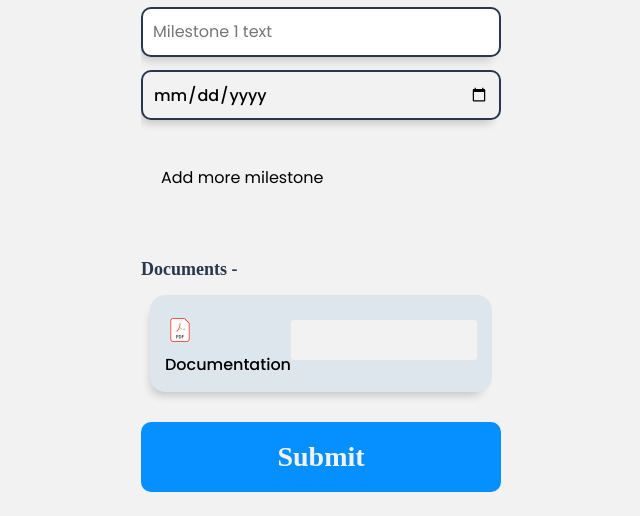
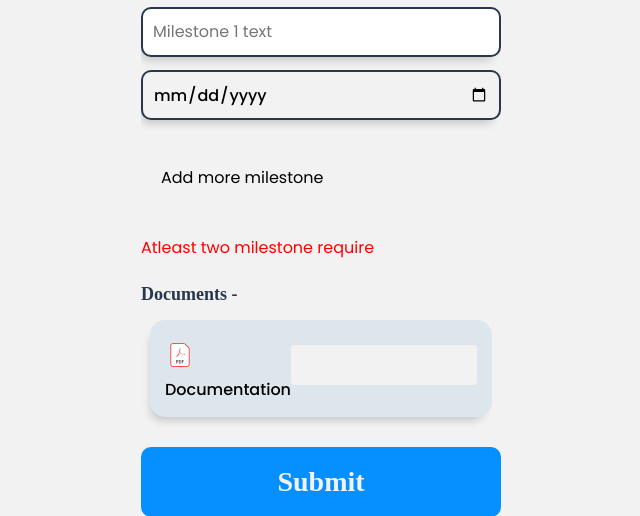
Before and after one commit to SanjivaniDeveloperStudentClub/ProjectManagement, a PHP site: page /Submission_form.php in a window 1280 px wide. Shown: the part 1105-1621 px from the top of the page, without its empty margins (319-959 px from the left). Before the commit the page ends 1597 px from the top, so only its background shows below. Run offline with PHP 8.4, Linux system fonts and the light colour scheme.

Commit message:
min update

```diff
--- a/Submission_form.php
+++ b/Submission_form.php
@@ -62,7 +62,7 @@ if (isset($_POST["submit"])) {
     <title>Project Submission</title>
     <style>
         #error-message {
-            display: none;
+            /* display: none; */
             color: red;
             font-weight: 400;
         }
@@ -112,7 +112,7 @@ if (isset($_POST["submit"])) {
                     <textarea placeholder="Milestone 1 text" name="milestones[]" class="custom-textfield" id="milestone"></textarea>
                     <input onchange="checkdate(this)" type="date" placeholder="Milestone 1 date" name="milestones_dates[]" class="custom-textfield" id="milestone_dates" />
                 <p class="logout" onclick="addmilestonefields()"> Add more milestone</p>
-                <p id="error-message"></p>
+                <p id="error-message">Atleast two milestone require</p>
                 </p>
                 <br>
 
@@ -135,7 +135,7 @@ if (isset($_POST["submit"])) {
         <br>
 
         <div class="logout" style="margin-bottom: 30px;">
-            <input type="submit" value="Submit" name="submit" id="submit" class="safe-button container-medhead" style="text-align: center; justify-content: center; color: var(--body-background);">
+            <input disabled="true" type="submit" value="Submit" name="submit" id="submit" class="safe-button container-medhead" style="text-align: center; justify-content: center; color: var(--body-background);">
         </div>
         </form>
     </div>
@@ -144,6 +144,7 @@ if (isset($_POST["submit"])) {
 <script>
     let a = document.getElementsByClassName("custom-textfield");
     let counter = a.length - 1;
+    let error_message = document.getElementById("error-message");
 
     console.log(counter, a.length)
     let lastmilestone = a[counter];
@@ -157,7 +158,6 @@ if (isset($_POST["submit"])) {
 
     function addmilestonefields(e) {
         milestonecount++;
-
         // Remove event listeners for previous milestones
         for (const input of milestoneInputs) {
             input.removeEventListener('change', handleMilestoneChange);
@@ -185,6 +185,10 @@ if (isset($_POST["submit"])) {
         milestonesContainer.appendChild(newMilestonelabel);
         milestonesContainer.appendChild(newMilestoneTextarea);
         milestonesContainer.appendChild(newMilestoneInput);
+        console.log(milestonecount);
+        if (milestonecount > 1) {
+            error_message.innerHTML = "";
+        }
     }
 
     estimation_date.addEventListener("change", (e) => {
@@ -215,10 +219,10 @@ if (isset($_POST["submit"])) {
             error_message.style.display = "block";
             error_message.innerHTML = "Estimation completion date does not match with the last milestone.";
         }
+
     });
 
     function handleMilestoneChange(e) {
-        let error_message = document.getElementById("error-message");
         let estimated_completion = document.getElementsByName("estimated_completion")[0].value;
 
         if (estimated_completion == "") {
```
Also changed, not shown: dashboard.php (+6 -6 lines).
